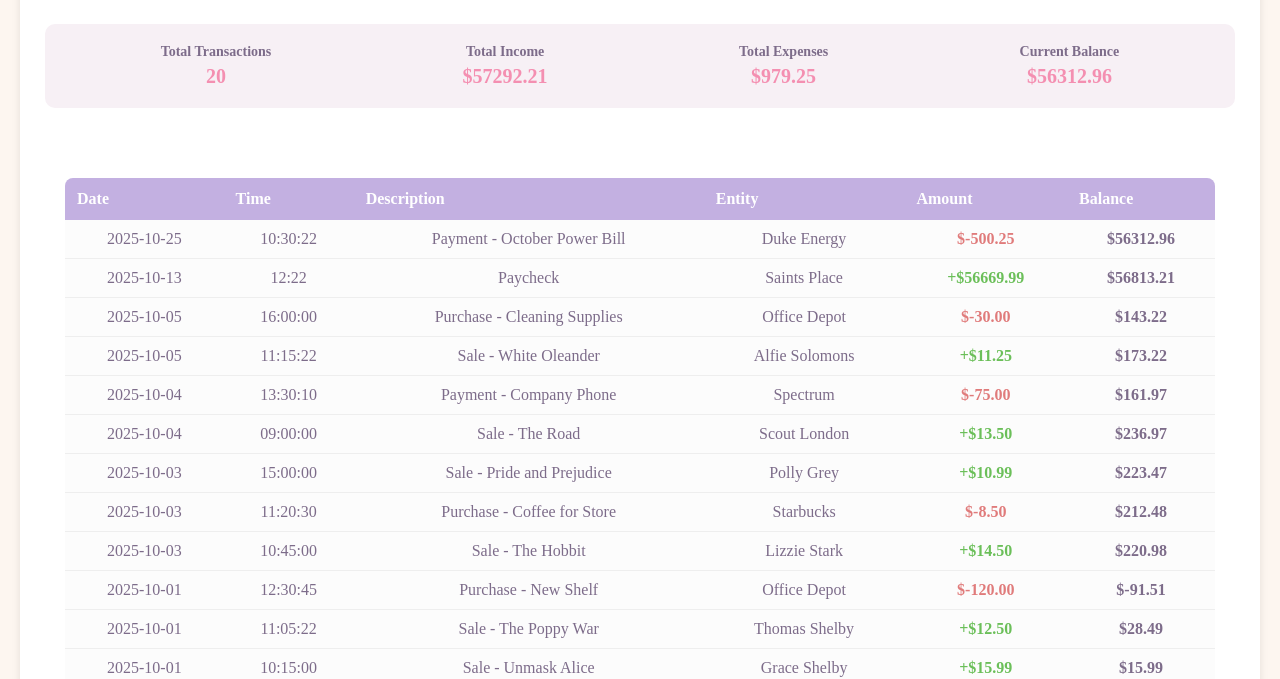
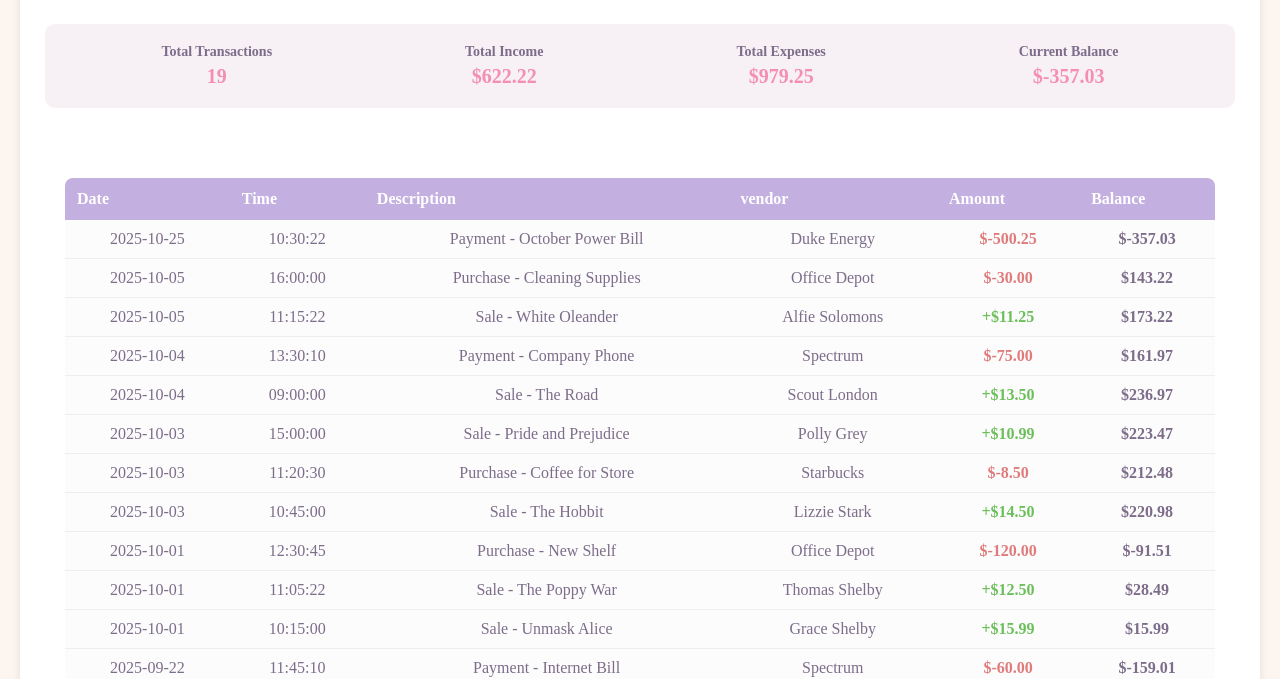
Before and after one commit to margaretpalma/AccountingLedgerApplication, a plain HTML site: page index.html in a window 1280 px wide. Shown: the part 122-801 px from the top of the page. Drawn offline with Linux system fonts and the light colour scheme.

Commit message:
updated entity to vendor

```diff
--- a/index.html
+++ b/index.html
@@ -131,7 +131,7 @@
                     const date = parts[0];
                     const time = parts[1];
                     const description = parts[2];
-                    const entity = parts[3];
+                    const vendor = parts[3];
                     const amount = parseFloat(parts[4]);
 
                     balance += amount;
@@ -141,7 +141,7 @@
                         totalExpenses += Math.abs(amount);
                     }
 
-                    transactions.push({ date, time, description, entity, amount, balance });
+                    transactions.push({ date, time, description, vendor, amount, balance });
                 }
             });
 
@@ -158,7 +158,7 @@
             balanceElement.textContent = '$' + balance.toFixed(2);
             balanceElement.className = balance >= 0 ? 'positive' : 'negative';
 
-            let html = '<table><thead><tr><th>Date</th><th>Time</th><th>Description</th><th>Entity</th><th>Amount</th><th>Balance</th></tr></thead><tbody>';
+            let html = '<table><thead><tr><th>Date</th><th>Time</th><th>Description</th><th>vendor</th><th>Amount</th><th>Balance</th></tr></thead><tbody>';
             transactions.forEach(t => {
                 const amountClass = t.amount >= 0 ? 'positive' : 'negative';
                 const amountSign = t.amount >= 0 ? '+' : '';
@@ -166,7 +166,7 @@
                     <td>${t.date}</td>
                     <td>${t.time}</td>
                     <td>${t.description}</td>
-                    <td>${t.entity}</td>
+                    <td>${t.vendor}</td>
                     <td class="${amountClass}">${amountSign}$${t.amount.toFixed(2)}</td>
                     <td><strong>$${t.balance.toFixed(2)}</strong></td>
                 </tr>`;
--- a/transactions.csv
+++ b/transactions.csv
@@ -16,5 +16,4 @@
 2025-10-04|13:30:10|Payment - Company Phone |Spectrum|-75.00
 2025-10-05|11:15:22|Sale - White Oleander|Alfie Solomons|11.25
 2025-10-05|16:00:00|Purchase - Cleaning Supplies|Office Depot|-30.00
-2025-10-13|12:22|Paycheck|Saints Place |56669.99
 2025-10-25|10:30:22|Payment - October Power Bill|Duke Energy|-500.25
```
